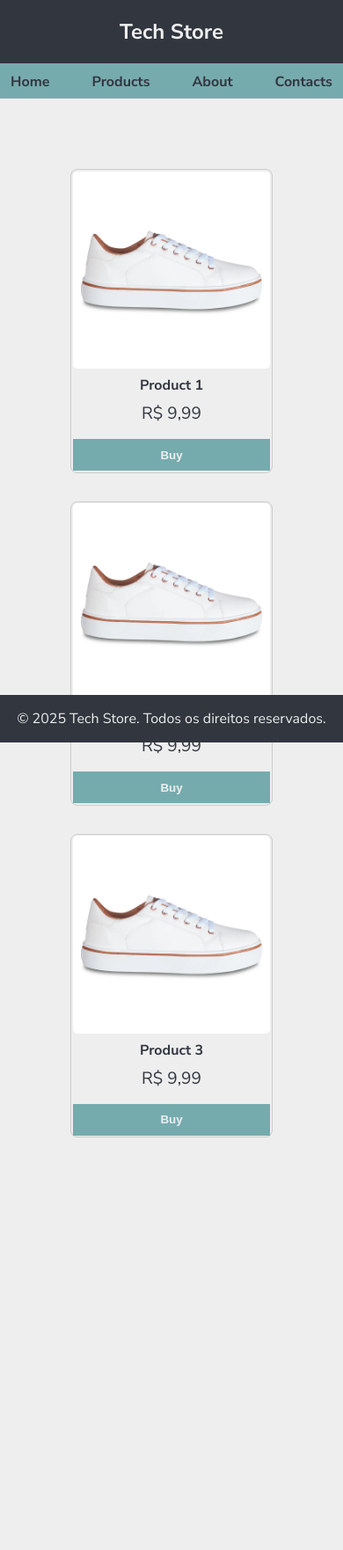
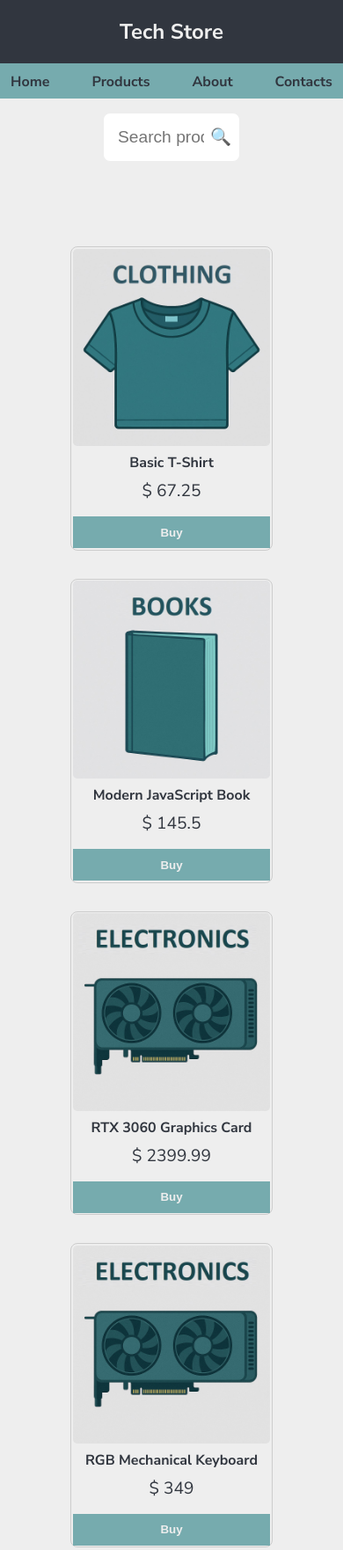
Before and after one commit to Vih-Rodrigues/Tech-Store, a plain HTML site: page index.html in a window 390 px wide. Shown: the top 1762 px of the page at 88% size. Before the commit the page ends 1373 px from the top, so only its background shows below. Drawn offline with Linux system fonts and the light colour scheme.

Commit message:
Initial project completed during frontend classes – simple and functional version - can be improved further.

```diff
--- a/css/style.css
+++ b/css/style.css
@@ -1,129 +1,197 @@
 @import url('https://fonts.googleapis.com/css2?family=Nunito+Sans:ital,opsz,wght@0,6..12,200..1000;1,6..12,200..1000&display=swap');
 
-:root { /* 'root' permite criar variáveis com estilos definidos, para serem utilizadas dentro do arquivo .css - o que otimiza o processo de definição do estilo da página */
+:root { /* Root defines custom CSS variables for consistent theming */
     --background-color: #EEEEEE;
     --main-color: #31363f;
     --emphasis-color: #76abae;
 }
 
-* { /* remove alterações padrão dos navegadores para que a apresentação da página seja igual, independete do navegador */
-    margin: 0; /* retira todas as margens */
-    padding: 0; /* retira o espaçamento */
-    box-sizing: border-box; /* defini como tamanho padrão de borda o border-box */
+* { /* Reset default browser styling for consistency */
+    margin: 0; /* Remove all margins */
+    padding: 0; /* Remove all paddings */
+    box-sizing: border-box; /* Use border-box sizing model for predictable layout */
 }
 
-body { /* define o estilo da tag body */
+body { /* Styles for the body tag */
     background-color: var(--background-color);
-    color: var(--main-color); /* cor do texto que está presente dentro da tag 'body' */
-    font-family: "Nunito Sans", sans-serif; /* define a fonte */
+    color: var(--main-color); /* Text color inside body */
+    font-family: "Nunito Sans", sans-serif; /* Set font */
 }
 
-.container { /* defini o estilo da classe 'container' */
-    position: sticky; /* define que a posição será fixa */
-    top: 0; /* fixa no topo da tela */
-    z-index: 10; /* faz com que fique sempre na frente dos outros componentes ao rolar a tela */
+.container { /* Styles for the container class */
+    position: sticky; /* Keeps element fixed when scrolling */
+    top: 0; /* Sticks to the top of the page */
+    z-index: 10; /* Ensures it stays on top of other elements */
 }
 
-header { /* define o estilo da tag 'header' */
-    background-color: var(--main-color); /* define a cor do fundo */
-    color: var(--background-color); /* define a cor do texto */
-    text-align: center; /* define que a posição do texto será no centro */
-    padding: 1.25rem; /* define o espaçamento */
+header { /* Styles for the header section */
+    background-color: var(--main-color);
+    color: var(--background-color); /* Text color */
+    text-align: center; /* Center-align text */
+    padding: 1.25rem; /* Padding inside the header */
 }
 
-nav { /* define o estilo da tag 'nav' */
-    margin-top: 0; /* retira a margem */
-    background-color: var(--emphasis-color); /* define a cor do fundo */
-    width: 100%; /* define a largura */
-    height: 2.5rem; /* define a altura */
+nav { /* Styles for the navigation bar */
+    margin-top: 0; /* Removes top margin */
+    background-color: var(--emphasis-color);
+    width: 100%; /* Full width */
+    height: 2.5rem; /* Fixed height */
 }
 
-nav ul { /* define o estilo da tag 'ul' que está dentro da tag 'nav' */
-    display: flex; /* define que os elemetos serão posicionados um ao lado do outro */
-    justify-content: center; /* define que os elementos serão posicionados no centro */
-    list-style: none; /* retira os marcadores/pontinhos padrão de lista */
-    padding: 0.65rem 0; /* define o espaçamento entre os itens da lista, primeiro superior e inferior, e depois aos lados */
+nav ul { /* Styles for the unordered list inside nav */
+    display: flex; /* Arrange items in a row */
+    justify-content: center; /* Center the list items */
+    list-style: none; /* Remove bullet points */
+    padding: 0.65rem 0; /* Top and bottom padding */
 }
 
-nav ul li { /* define o estilo da tag 'li' que está dentro da tag 'ul' que está dentro da tag 'nav' */
-    margin: 0 1.5rem; /* define a margem entre os itens da lista, primeiro superior e inferior, e depois aos lados */
+nav ul li {
+    margin: 0 1.5rem; /* Horizontal spacing between items */
 }
 
-nav ul li a { /* define o estilo da tag âncora 'a' que está dentro da tag 'li' que está dentro da tag 'ul' que está dentro da tag 'nav' */
-    text-decoration: none; /* retira a decoração do texto */
-    color: var(--main-color); /* define a cor do texto */
-    font-weight: bold; /* define o peso da fonte */
+nav ul li a { /* Styles for navigation links */
+    text-decoration: none; /* Remove underline */
+    color: var(--main-color); /* Text color */
+    font-weight: bold; /* Bold text */
 }
 
-nav ul li a:hover { /* define o estilo da bub-classe hover (quando o mouse passa por cima do elemento), na tag âncora 'a' que está dentro da tag 'li' que está dentro da tag 'ul' que está dentro da tag 'nav' */
-    color: var(--background-color); /* define a cor do texto */
-    font-weight: bold; /* define o peso da fonte */
-    transition: all 0.3s ease; /* define a transição para todos os elementos, depois a duração */
+nav ul li a:hover { /* Styles on hover */
+    color: var(--background-color);
+    font-weight: bold;
+    transition: all 0.3s ease; /* Smooth transition */
 }
 
-.products { /* define o estilo da classe products */
-    display: flex; /* define que os elemetos serão posicionados um ao lado do outro */
-    justify-content: center; /* define que os elementos serão posicionados no centro */
-    gap: 2rem; /* define a distância entre as propriedades */
-    padding: 5rem; /* define o espaçamento entre os componentes */
-    flex-wrap: wrap; /* garante que, quando a quantidade de componentes atingir o limite horizontal, que sejam quebrados em mais linhas para caberem em tela */
+.search-bar { /* Styles for the search bar section */
+    margin: 1rem 0;
+    text-align: center;
 }
 
-.card { /* define o estilo da classe card */
-    background-color: var(--background-color); /* define a cor do fundo */
-    border: 1px solid #ccc; /* define a borda do componente, e sua cor (borda) */
-    padding: .1rem; /* define o espaçamento entre os componentes */
-    border-radius: .5rem; /* arredonda a borda do componente */
-    text-align: center; /* alinha o texto no centro */
-    display: flex; /* define que os elemetos serão posicionados um ao lado do outro */
-    flex-direction: column; /* define que os elementes serão posicionados em coluna, um embaixo do outro */
-    justify-content: space-between; /* define um espaçamento entre os elementos */
-    width: calc(22%); /* define a largura */
+.search-container { /* Styles for the search container */
+    position: relative;
+    display: inline-block;
+    width: 40%;
 }
 
-.card p { /* define o estilo da propriedade 'p' que está dentro da classe card */
-    margin-top: 0.5rem; /* define a margem superior */
-    font-size: 1.2rem; /* define o tamanho da fonte */
+.search-container input { /* Styles for the input inside the search container */
+    width: 100%;
+    padding: 1rem 2.5rem 1rem 1rem; /* Right padding for the icon */
+    font-size: 1.2rem;
+    border: 1px solid var(--background-color);
+    border-radius: 0.5rem;
+    transition: border-color 0.3s ease;
 }
 
-.card img { /* define o estilo da propriedade 'img' que está dentro da classe card */
-    width: 100%; /* define a largura */
-    margin-bottom: .5rem; /* define a margem superior */
-    border-radius: .3rem; /* arredonda a borda do componente */
+.search-container input:focus { /* Styles when the input is focused */
+    outline: none;
+    border-color: var(--main-color);
 }
 
-.card button { /* define o estilo da propriedade 'button' que está dentro da classe card */
-    background-color: var(--emphasis-color); /* define a cor de fundo */
-    color: var(--background-color); /* define a cor do texto */
-    border: none; /* retira a borda */
-    margin-top: 1rem; /* define a margem superior */
-    padding: .65rem; /* define o espaçamento entre os componentes */
-    font-weight: bold; /* define o peso da fonte */
-}
-
-.card button:hover { /* define o estilo da bub-classe hover (quando o mouse passa por cima do elemento), na classe 'card' */
-    background-color: var(--main-color) /* define a cor do fundo */
-}
-
-footer {
-    background-color: var(--main-color); /* define a cor do fundo */
-    color: var(--background-color); /* define a cor do texto */
-    text-align: center; /* alinha o texto no centro */
-    padding: 1rem; /* define o espaçamento entre os componentes */
-    width: 100%; /* define a largura */
-    bottom: 0; /* define que ficará ao final da página */
-    position: absolute; /* define que a posição será absoluta */
-}
-
-@media (max-width: 1024px) { /* propriedade 'media' trata responsividade da página, quando a página possuir 1024px de tamanho */
-    .card { /* aplica responsividade na classe 'card' */
-        width: calc(33.33%); /* define a largura */
+/*
+Animation: moveMagnifier
+Creates a subtle horizontal shaking effect to simulate magnifying motion.
+It keeps the element vertically centered (translateY(-50%)),
+moves it 4px to the left at 50% progress, and returns to the original position.
+Useful for indicating active search input or drawing attention to a search icon.
+*/
+@keyframes moveMagnifier {
+    0% {
+        transform: translateY(-50%) translateX(0);
+    }
+    50% {
+        transform: translateY(-50%) translateX(-4px);
+    }
+    100% {
+        transform: translateY(-50%) translateX(0);
     }
 }
 
-@media (max-width: 758px) { /* propriedade 'media' trata responsividade da página, quando a página possuir 758px de tamanho */
-    .card { /* aplica responsividade na classe 'card' */
-        width: calc(50%); /* define a largura */
+.search-icon { /* Styles for the search-icon class */
+    position: absolute;
+    top: 50%;
+    right: 10px;
+    font-size: 1.2rem;
+    color: #888;
+    pointer-events: none;
+    transform: translateY(-50%);
+}
+
+/*
+When the input inside .search-bar gains focus (is clicked or typed into),
+this selector applies the 'moveMagnifier' animation to the adjacent .search-icon element.
+The animation runs infinitely with a duration of 1.5 seconds and an ease-in-out transition,
+creating a shaking effect to visually emphasize the active search field.
+*/
+.search-bar input:focus + .search-icon {
+    animation: moveMagnifier 1.5s ease-in-out infinite;
+}
+
+.products { /* Styles for the product grid */
+    display: flex;
+    justify-content: center;
+    gap: 2rem; /* Space between items */
+    padding: 5rem;
+    flex-wrap: wrap; /* Allows items to wrap to a new line */
+}
+
+.card { /* Styles for each product card */
+    background-color: var(--background-color);
+    border: 1px solid #ccc;
+    padding: .1rem;
+    border-radius: .5rem;
+    text-align: center;
+    display: flex;
+    flex-direction: column;
+    justify-content: space-between;
+    width: calc(22%);
+}
+
+.card p { /* Styles for the paragraph text inside each product card */
+    margin-top: 0.5rem;
+    font-size: 1.2rem;
+}
+
+.card img { /* Styles for the image inside each product card */
+    width: 100%;
+    margin-bottom: .5rem;
+    border-radius: .3rem;
+}
+
+.card button { /* Styles for the button inside each product card */
+    background-color: var(--emphasis-color);
+    color: var(--background-color);
+    border: none;
+    margin-top: 1rem;
+    padding: .65rem;
+    font-weight: bold;
+}
+
+.card button:hover { /* Styles on hover */
+    background-color: var(--main-color);
+}
+
+footer { /* Styles for the footer */
+    background-color: var(--main-color);
+    color: var(--background-color);
+    text-align: center;
+    padding: 1rem;
+    width: 100%;
+    bottom: 0;
+}
+
+/*
+Media query for devices with a maximum width of 1024px.
+Reduces the width of each product card to 33.33% of the container,
+allowing exactly 3 cards per row for better layout on tablets or smaller screens.
+*/
+@media (max-width: 1024px) {
+    .card {
+        width: calc(33.33%);
+    }
+}
+
+@media (max-width: 758px) {
+    .card {
+        width: calc(50%);
     }
 
     .card h2 {
@@ -131,8 +199,8 @@
     }
 }
 
-@media (max-width: 480px) { /* propriedade 'media' trata responsividade da página, quando a página possuir 480px de tamanho */
-    .card { /* aplica responsividade na classe 'card' */
-        width: calc(100%); /* define a largura */
+@media (max-width: 480px) {
+    .card {
+        width: calc(100%);
     }
 }
--- /dev/null
+++ b/data/data.json
@@ -0,0 +1,182 @@
+[
+  {
+    "name": "Basic T-Shirt",
+    "price": 67.25,
+    "image": "../images/clothing.jpeg",
+    "category": "Clothing"
+  },
+  {
+    "name": "Modern JavaScript Book",
+    "price": 145.50,
+    "image": "../images/books.jpeg",
+    "category": "Books"
+  },
+  {
+    "name": "RTX 3060 Graphics Card",
+    "price": 2399.99,
+    "image": "../images/electronics.jpeg",
+    "category": "Electronics"
+  },
+  {
+    "name": "RGB Mechanical Keyboard",
+    "price": 349.00,
+    "image": "../images/electronics.jpeg",
+    "category": "Electronics"
+  },
+  {
+    "name": "Jeans Pants",
+    "price": 149.90,
+    "image": "../images/clothing.jpeg",
+    "category": "Clothing"
+  },
+  {
+    "name": "Clean Code Book",
+    "price": 119.90,
+    "image": "../images/books.jpeg",
+    "category": "Books"
+  },
+  {
+    "name": "Logitech G29 Steering Wheel",
+    "price": 1899.00,
+    "image": "../images/electronics.jpeg",
+    "category": "Electronics"
+  },
+  {
+    "name": "Nike Sports Sneakers",
+    "price": 299.90,
+    "image": "../images/clothing.jpeg",
+    "category": "Clothing"
+  },
+  {
+    "name": "Python for Beginners Book",
+    "price": 84.00,
+    "image": "../images/books.jpeg",
+    "category": "Books"
+  },
+  {
+    "name": "24\" Full HD Monitor",
+    "price": 799.00,
+    "image": "../images/electronics.jpeg",
+    "category": "Electronics"
+  },
+  {
+    "name": "Windbreaker Jacket",
+    "price": 199.00,
+    "image": "../images/clothing.jpeg",
+    "category": "Clothing"
+  },
+  {
+    "name": "Data Structures Book",
+    "price": 92.75,
+    "image": "../images/books.jpeg",
+    "category": "Books"
+  },
+  {
+    "name": "Gaming Mouse with RGB",
+    "price": 149.90,
+    "image": "../images/electronics.jpeg",
+    "category": "Electronics"
+  },
+  {
+    "name": "Blue Polo Shirt",
+    "price": 69.90,
+    "image": "../images/clothing.jpeg",
+    "category": "Clothing"
+  },
+  {
+    "name": "Ryzen 5 5600X Processor",
+    "price": 1349.00,
+    "image": "../images/electronics.jpeg",
+    "category": "Electronics"
+  },
+  {
+    "name": "Men's Sports Shorts",
+    "price": 89.90,
+    "image": "../images/clothing.jpeg",
+    "category": "Clothing"
+  },
+  {
+    "name": "Design Patterns Book",
+    "price": 99.00,
+    "image": "../images/books.jpeg",
+    "category": "Books"
+  },
+  {
+    "name": "Gaming Case with LED",
+    "price": 419.90,
+    "image": "../images/electronics.jpeg",
+    "category": "Electronics"
+  },
+  {
+    "name": "Women's Casual Dress",
+    "price": 129.90,
+    "image": "../images/clothing.jpeg",
+    "category": "Clothing"
+  },
+  {
+    "name": "Bluetooth Headphones",
+    "price": 229.00,
+    "image": "../images/electronics.jpeg",
+    "category": "Electronics"
+  },
+  {
+    "name": "HTML and CSS Book",
+    "price": 64.00,
+    "image": "../images/books.jpeg",
+    "category": "Books"
+  },
+  {
+    "name": "Hooded Sweatshirt",
+    "price": 139.90,
+    "image": "../images/clothing.jpeg",
+    "category": "Clothing"
+  },
+  {
+    "name": "1TB SSD Drive",
+    "price": 389.90,
+    "image": "../images/electronics.jpeg",
+    "category": "Electronics"
+  },
+  {
+    "name": "Refactoring Book",
+    "price": 110.00,
+    "image": "../images/books.jpeg",
+    "category": "Books"
+  },
+  {
+    "name": "Women's Denim Skirt",
+    "price": 89.90,
+    "image": "../images/clothing.jpeg",
+    "category": "Clothing"
+  },
+  {
+    "name": "You Don't Know JS",
+    "price": 98.50,
+    "image": "../images/books.jpeg",
+    "category": "Books"
+  },
+  {
+    "name": "Laptop i7 16GB RAM",
+    "price": 4299.00,
+    "image": "../images/electronics.jpeg",
+    "category": "Electronics"
+  },
+  {
+    "name": "Algorithms: Theory and Practice",
+    "price": 119.00,
+    "image": "../images/books.jpeg",
+    "category": "Books"
+  },
+  {
+    "name": "Unisex Hoodie",
+    "price": 149.90,
+    "image": "../images/clothing.jpeg",
+    "category": "Clothing"
+  },
+  {
+    "name": "Functional Programming Languages",
+    "price": 89.00,
+    "image": "../images/books.jpeg",
+    "category": "Books"
+  }
+]
--- a/index.html
+++ b/index.html
@@ -1,82 +1,52 @@
-<!DOCTYPE html> <!-- informa ao navegador que deve ser utilizado o HTML mais atualizado para decifrar a página (neste momento o HTML 5) -->
-<html lang="en"> <!-- tag 'html' com seu atributo 'lang' informa o idioma da página -->
-<head> <!-- tag 'head' contém as informações da página que não são visíveis, metadados que o navegador precisará utilizar -->
-    <meta charset="UTF-8"> <!-- tag 'meta' com seu atributo 'charset' informa o padrão de caracteres que será utilizado -->
-    <meta name="viewport" content="width=device-width, initial-scale=1.0"> <!-- torna a página mais responsiva, com essa tag o navegador consegue dimensionar e exibir a página do melhor jeito -->
-    <link rel="stylesheet" href="./css/style.css"> <!-- faz o link com o arquivo .css -->
-    <title>E-commerce</title> <!-- título da guia da página no navegador -->
+<!DOCTYPE html> <!-- Informs the browser to use the latest HTML version (HTML5) -->
+<html lang="en"> <!-- The 'lang' attribute sets the language of the document -->
+<head> <!-- Contains metadata and resources for the page (not visible content) -->
+    <meta charset="UTF-8"> <!-- Sets the character encoding to UTF-8 -->
+    <meta name="viewport" content="width=device-width, initial-scale=1.0"> <!-- Makes the page responsive on all devices -->
+    <link rel="stylesheet" href="./css/style.css"> <!-- Links the external CSS stylesheet -->
+    <title>E-commerce</title> <!-- Sets the page title (displayed on browser tab) -->
 </head>
-<body> <!-- é dentro da tag 'body' que ficam os conteúdos visíveis da página -->
-    <section class="container"> <!-- tag 'section' abre uma sessão na pagina, e 'class' dá nome para essa sessão -->
-        <header> <!-- parte superior da página -->
-            <h1>Tech Store</h1> <!-- tag 'h1' contém o título principal da página -->
+<body> <!-- The visible content of the page goes inside the 'body' tag -->
+    <section class="container"> <!-- Main section wrapper with class 'container' -->
+        <header> <!-- Top section of the page -->
+            <h1>Tech Store</h1> <!-- Main heading of the page -->
         </header>
 
-        <nav> <!-- menu de navegação -->
-            <ul> <!-- tag 'ul' é utilizada para criação de lista -->
-                <li> <!-- item da lista -->
-                    <a href="#">Home</a> <!-- tag ancora, serve para navigar entre as tags -->
+        <nav> <!-- Navigation menu -->
+            <ul> <!-- Unordered list -->
+                <li> <!-- List item -->
+                    <a href="#">Home</a> <!-- Anchor tag used for navigation -->
                 </li>
-                <li> <!-- item da lista -->
-                    <a href="#">Products</a> <!-- tag ancora, serve para navigar entre as tags -->
+                <li>
+                    <a href="#">Products</a>
                 </li>
-                <li> <!-- item da lista -->
-                    <a href="#">About</a> <!-- tag ancora, serve para navigar entre as tags -->
+                <li>
+                    <a href="#">About</a>
                 </li>
-                <li> <!-- item da lista -->
-                    <a href="#">Contacts</a> <!-- tag ancora, serve para navigar entre as tags -->
+                <li>
+                    <a href="#">Contacts</a>
                 </li>
             </ul>
         </nav>
     </section>
 
-    <main> <!-- é dentro da tag 'main' que ficam os conteúdos principais da página -->
-        <section class="products"> <!-- tag 'section' abre uma sessão na pagina, e 'class' dá nome para essa sessão -->
-            <div class="card"> <!-- div é uma tag genérica para agrupar conteúdos da página -->
-                <img src="./data/img.jpeg" alt="Product image"> <!-- tag para incluir imagem -->
-                <h2> <!-- título tamanho 2 (menor que h1) -->
-                    Product 1
-                </h2>
-                <p> <!-- parágrafo -->
-                    R$ 9,99
-                </p>
-                <button>
-                    Buy
-                </button>
-            </div>
+    <section class="search-bar"> <!-- Section for the search bar -->
+        <div class="search-container"> <!-- Container for the search input and icon -->
+            <input type="text" id="searchInput" placeholder="Search products..." /> <!-- Text input for searching products -->
+            <span class="search-icon">🔍</span> <!-- Icon displayed next to the search input -->
+        </div>
+    </section>
 
-            <div class="card"> <!-- div é uma tag genérica para agrupar conteúdos da página -->
-                <img src="./data/img.jpeg" alt="Product image"> <!-- tag para incluir imagem -->
-                <h2> <!-- título tamanho 2 (menor que h1) -->
-                    Product 2
-                </h2>
-                <p> <!-- parágrafo -->
-                    R$ 9,99
-                </p>
-                <button>
-                    Buy
-                </button>
-            </div>
+    <section class="products"> <!-- Section where products will be dynamically loaded -->
+        <!-- Products loaded using JavaScript and JSON -->
+    </section>
 
-            <div class="card"> <!-- div é uma tag genérica para agrupar conteúdos da página -->
-                <img src="./data/img.jpeg" alt="Product image"> <!-- tag para incluir imagem -->
-                <h2> <!-- título tamanho 2 (menor que h1) -->
-                    Product 3
-                </h2>
-                <p> <!-- parágrafo -->
-                    R$ 9,99
-                </p>
-                <button>
-                    Buy
-                </button>
-            </div>
-        </section>
-    </main>
-
-    <footer> <!-- é dentro da tag footer que ficam os elementos colocados no final da página -->
+    <footer> <!-- Footer section at the bottom of the page -->
         <p>
-            &copy; 2025 Tech Store. Todos os direitos reservados.
+            &copy; 2025 Tech Store. All rights reserved.
         </p>
     </footer>
+
+    <script src="./js/main.js" type="module"></script> <!-- Loads the JavaScript module for interactivity -->
 </body>
 </html>
--- /dev/null
+++ b/js/showProducts.js
@@ -0,0 +1,32 @@
+// Export the function responsible for displaying a list of products
+export function functionShowProducts(parameterLoadedProducts) {
+    // Select the container element where the product cards will be displayed
+    let varContainer = document.querySelector('.products');
+
+    // Clear any existing content inside the container
+    varContainer.innerHTML = '';
+
+    // If no products were found, show a message and stop execution
+    if (parameterLoadedProducts.length === 0) {
+        varContainer.innerHTML = "<p>No products found.</p>";
+        return;
+    }
+
+    // Loop through each product and create a card element for it
+    for (let varProduct of parameterLoadedProducts) {
+        // Create a div element to serve as the product card
+        let varCard = document.createElement('div');
+        varCard.classList.add('card');
+
+        // Set the inner HTML of the card with the product's image, name, price, and a buy button
+        varCard.innerHTML = `
+            <img src="${varProduct.image}" alt="${varProduct.name}" />
+            <h2>${varProduct.name}</h2>
+            <p>$ ${varProduct.price}</p>
+            <button>Buy</button>
+        `;
+
+        // Append the product card to the container
+        varContainer.appendChild(varCard);
+    }
+}
```
Also changed, not shown: js/main.js (+23 -0 lines), js/productService.js (added, +12 -0 lines), js/searchProducts.js (added, +22 -0 lines), data/config.json (deleted), data/img.jpeg (deleted), images/books.jpeg (added), images/clothing.jpeg (added), images/electronics.jpeg (added).
